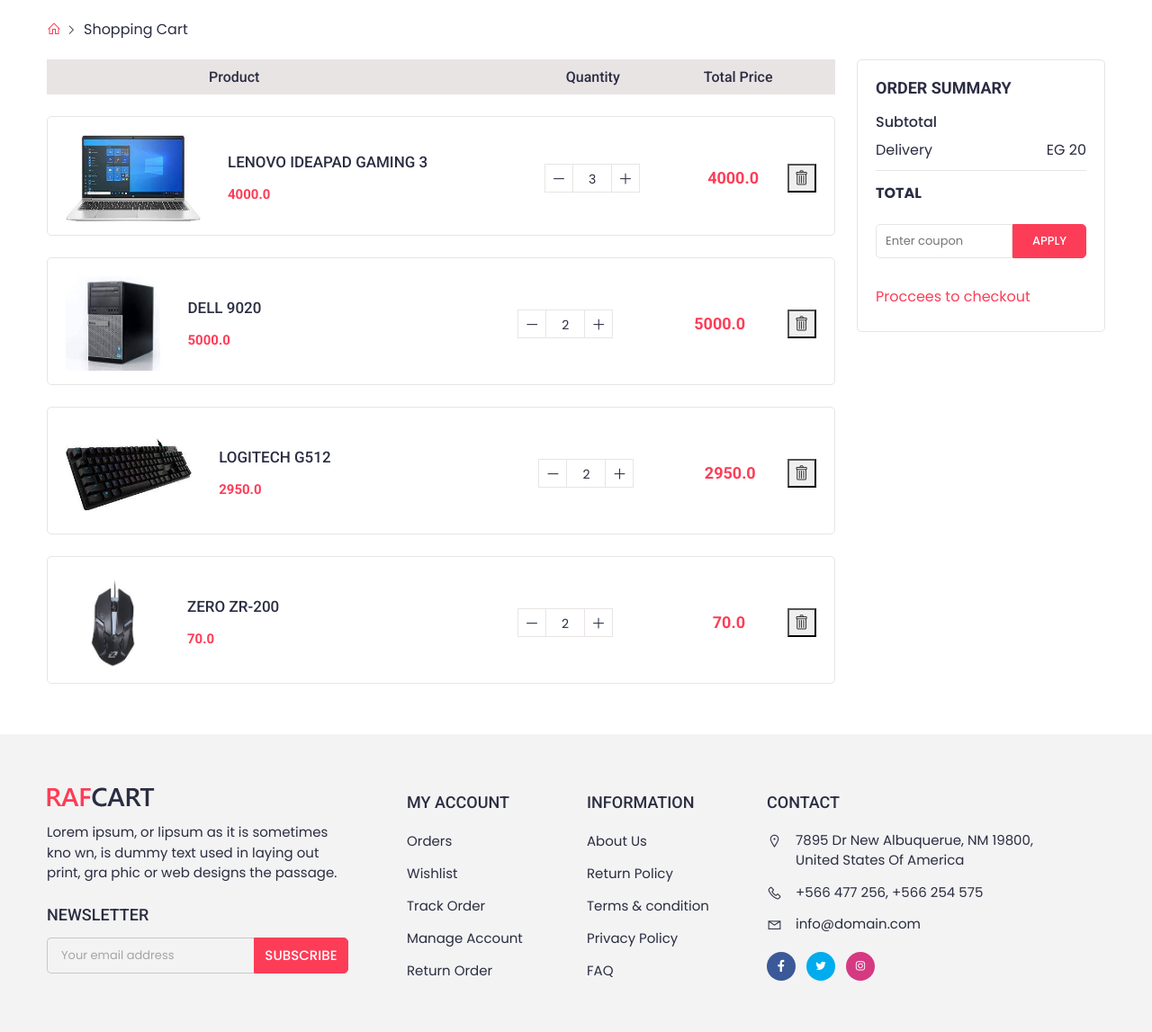
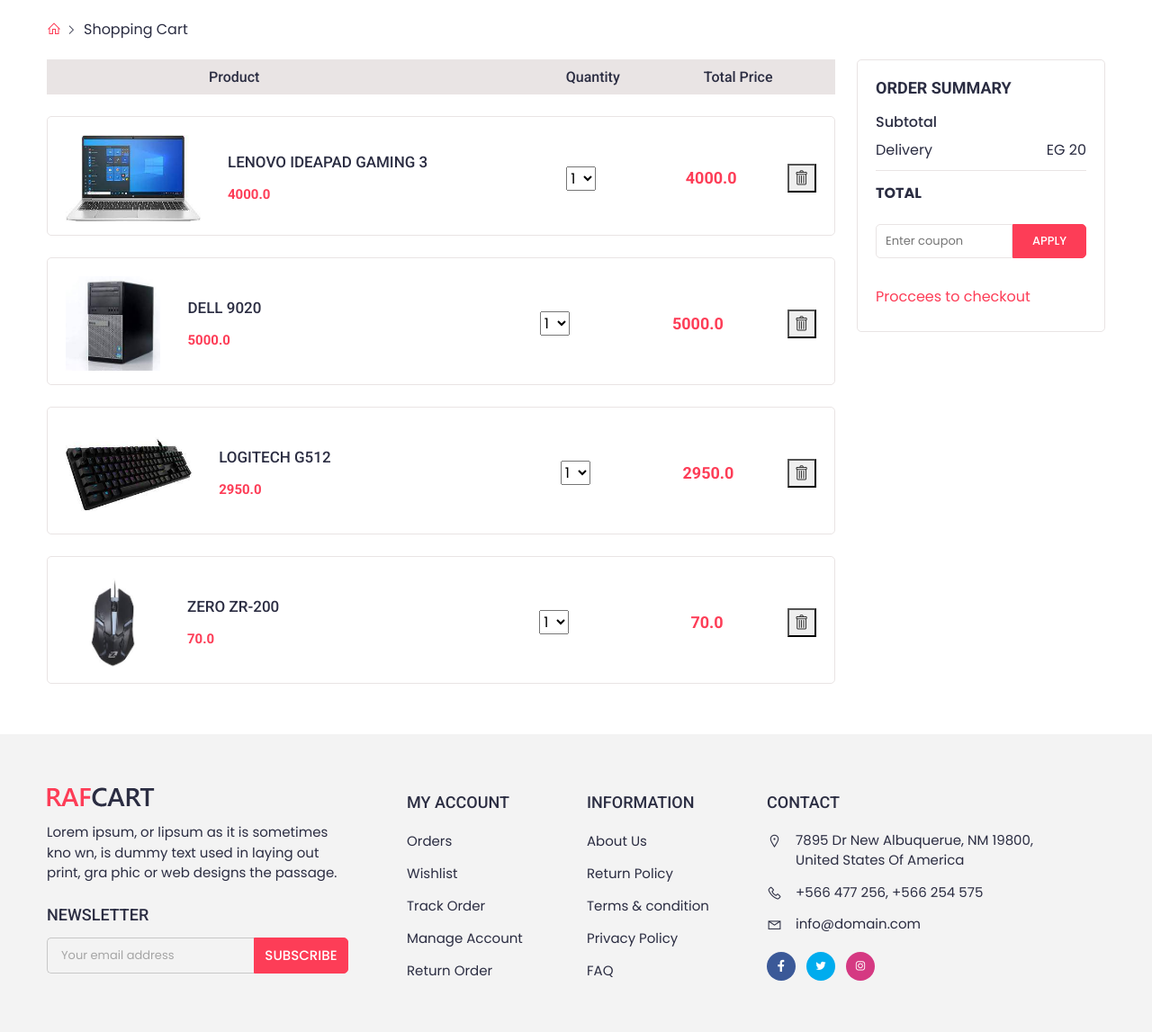
Before and after one commit to Islam412/DJ-store, a Django app: page /shop/cart/ in a window 1280 px wide. Shown: the part 75-1222 px from the top of the page at 90% size. Run offline with Django 4.2, Linux system fonts and the light colour scheme; a user stored in the database is signed in; data comes from the database, SQL or seed files in the repository; both versions use the stored data as it was after the commit; some libraries are stand-ins or nearby versions.

Commit message:
add qua in cart page

```diff
--- a/shop/views.py
+++ b/shop/views.py
@@ -97,9 +97,22 @@
             cart_items = CartItem.objects.filter(cart=cart)
         else:
             cart_items = None
+
+        if request.method == 'POST':
+            item_id = request.POST.get('item_id')
+            new_quantity = int(request.POST.get('quantity', 1))  # Default to 1 if not provided
+            cart_item = CartItem.objects.get(id=item_id)
+
+            if new_quantity > 0:
+                cart_item.quantity = new_quantity
+                cart_item.save()
+
+        # Create a list of numbers from 1 to 10 for the quantity dropdown
+        quantity_choices = list(range(1, 11))
+
+        return render(request, 'shop/cart.html', {'cart_items': cart_items, 'quantity_choices': quantity_choices})
     else:
-        cart_items = None
-    return render(request, 'shop/cart.html', {'cart_items': cart_items})
+        return render(request, 'shop/cart.html', {'cart_items': None})
 
 
 def delete_cart_item(request, id):
--- a/templates/base.html
+++ b/templates/base.html
@@ -18,6 +18,7 @@
     <link rel="stylesheet" href="{% static 'assets/css/nice-select.css' %}">
     <link rel="stylesheet" href="{% static 'assets/css/style.css' %}">
     <link rel="stylesheet" href="{% static 'assets/css/responsive.css' %}">
+
 </head>
 
 <body>
@@ -216,6 +217,10 @@
     <script src="{% static 'assets/js/jquery.nice-select.min.js' %}"></script>
     <script src="{% static 'assets/js/app.js' %}"></script>
 
+
+
+
+
 </body>
 
 </html>
--- a/templates/shop/cart.html
+++ b/templates/shop/cart.html
@@ -19,44 +19,45 @@
               <span>Total Price</span>
             </h4>
             <div class="shop_cart_wrap">
+
+
                 {% for item in cart_items %}
                   <div class="single_shop_cart d-flex align-items-center flex-wrap">
                       <div class="cart_img mb-4 mb-md-0">
-                  <img
-                    loading="lazy"
-                    src="{{ item.product.Image.url }}"
-                    alt="product"
-                  />
+                          <img loading="lazy" src="{{ item.product.Image.url }}" alt="product" />
                       </div>
                       <div class="cart_cont">
                           <a href="product-view.html">
-                    <h5> {{ item.product.Name }}</h5>
+                              <h5>{{ item.product.Name }}</h5>
                           </a>
                           <p class="price">{{ item.product.Price }}</p>
-
                       </div>
                       <div class="cart_qnty d-flex align-items-center ms-md-auto">
-                  <div class="cart_qnty_btn">
-                    <i class="las la-minus"></i>
-                  </div>
-                  <div class="cart_count">{{ item.quantity }}</div>
-                  <div class="cart_qnty_btn">
-                    <i class="las la-plus"></i>
-                  </div>
+                          <form method="post" action="{% url 'add_to_cart' product_id=item.product.id %}">
+                              {% csrf_token %}
+                              <select name="quantity" class="cart_select">
+                                  {% for i in "12345678910" %}
+                                      <option value="{{ i }}" {% if i == item.quantity %}selected{% endif %}>{{ i }}</option>
+                                  {% endfor %}
+                              </select>
+                          </form>
                       </div>
                       <div class="cart_price ms-auto">
-                  <p>{{item.product.Price }}</p>
+                          <p>{{ item.product.Price }}</p>
                       </div>
-
                       <div class="cart_remove ms-auto">
                           <form action="{% url 'delete_cart_item' item.id %}" method="post">
                               {% csrf_token %}
                               <button type="submit"> <i class="icon-trash"></i> </button>
                           </form>
-
                       </div>
                   </div>
               {% endfor %}
+
+
+
+
+
 
             </div>
           </div>
@@ -88,4 +89,7 @@
         </div>
       </div>
     </div>
+
+
+
 {% endblock content %}
```
Also changed, not shown: db.sqlite3. Lines whose indentation alone changed are shown as unchanged.
